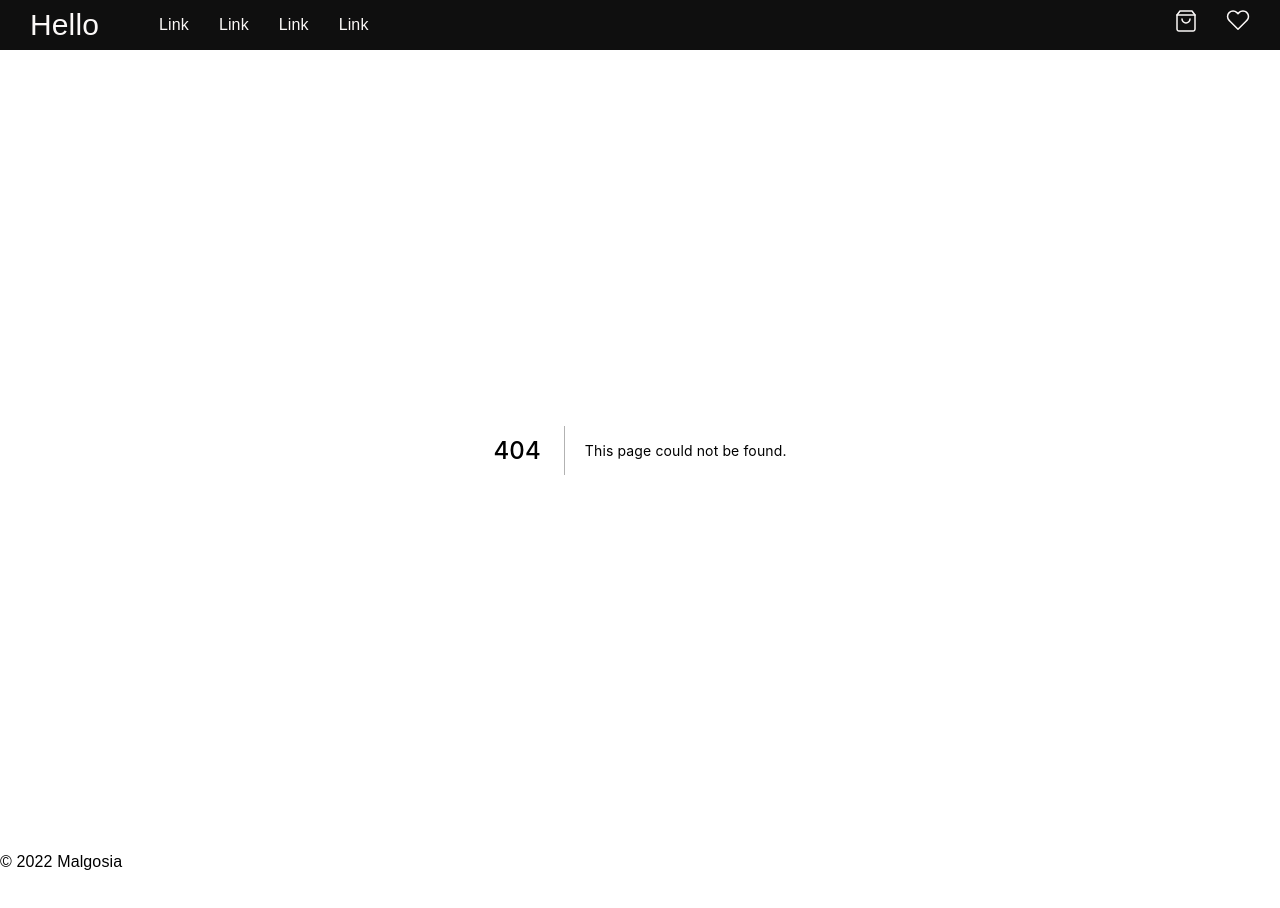
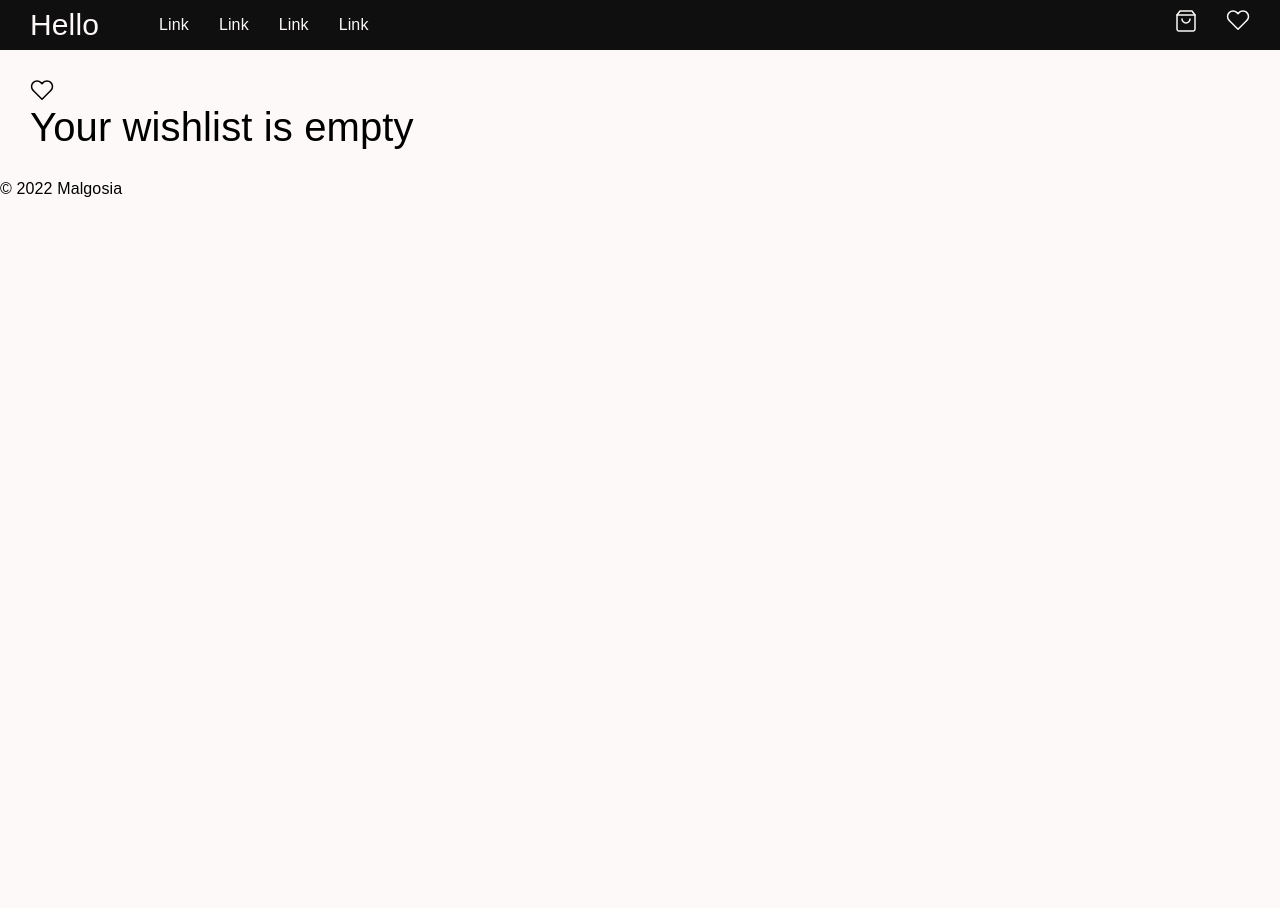
Before and after one commit to juliscapucin/malgosia.co, a Next.js app: page /wishlist in a window 1280 px wide. Before the commit this address had no page. Shown: the top 908 px of the page. After the commit the page ends 800 px from the top, so only its background shows below. Built offline with nearby package versions, Linux system fonts and the light colour scheme; a web font is replaced by a local one.

Commit message:
Wishlist page

```diff
--- a/components/common/Usernav/Usernav.tsx
+++ b/components/common/Usernav/Usernav.tsx
@@ -15,7 +15,7 @@ const Usernav: React.FC<Props> = () => {
         </Link>
       </li>
       <li>
-        <Link href='/'>
+        <Link href='/wishlist'>
           <a>
             <Heart />
           </a>
--- /dev/null
+++ b/pages/wishlist.tsx
@@ -0,0 +1,23 @@
+import { Layout } from "@components/common";
+import { Heart } from "@components/icons";
+
+export default function Wishlist() {
+  const isEmpty = true;
+
+  return (
+    <div className='wishlist-container'>
+      {isEmpty ? (
+        <div className='wishlist-empty'>
+          <Heart />
+          <h3>Your wishlist is empty</h3>
+        </div>
+      ) : (
+        <div className='wishlist'>
+          <h3>Wishlist</h3>
+        </div>
+      )}
+    </div>
+  );
+}
+
+Wishlist.Layout = Layout;
--- a/styles/index.scss
+++ b/styles/index.scss
@@ -2,7 +2,9 @@
 
 @import "./reset.scss";
 @import "./globals.scss";
+
 @import "./home.scss";
+@import "./wishlist.scss";
 
 @import "../components/common/Footer/footer.scss";
 @import "../components/common/Layout/layout.scss";
--- /dev/null
+++ b/styles/wishlist.scss
@@ -0,0 +1,3 @@
+.wishlist-container{
+    padding: 3rem;
+}
```
